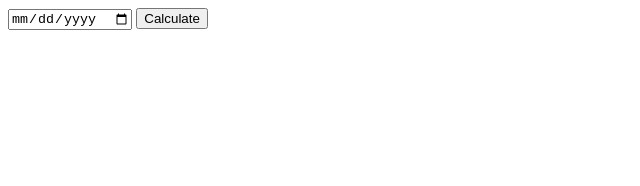
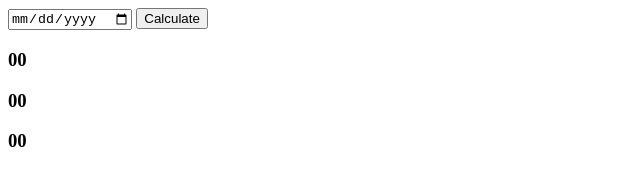
Before and after one commit to BasiratHamayoon/JS-ClassTask-05, a plain HTML site: page index.html in a window 1280 px wide. Shown: the full height of the page, 0-640 px from the left. Drawn offline with Linux system fonts and the light colour scheme.

Commit message:
Create HTML div structure for generating current age

```diff
--- a/index.html
+++ b/index.html
@@ -7,9 +7,20 @@
 </head>
 <body>
     <div class="container">
-        <div class="sub-container">
+        <div class="sub-container01">
             <input type="date" id="birth-input" placeholder="Enter your Birthday!">
             <button id="calculate-age">Calculate</button>
+        </div>
+        <div class="sub-container02">
+            <div>
+                <h3 id="year">00</h3>
+            </div>
+            <div>
+                <h3 id="month">00</h3>
+            </div>
+            <div>
+                <h3 id="day">00</h3>
+            </div>
         </div>
     </div>
 
```
